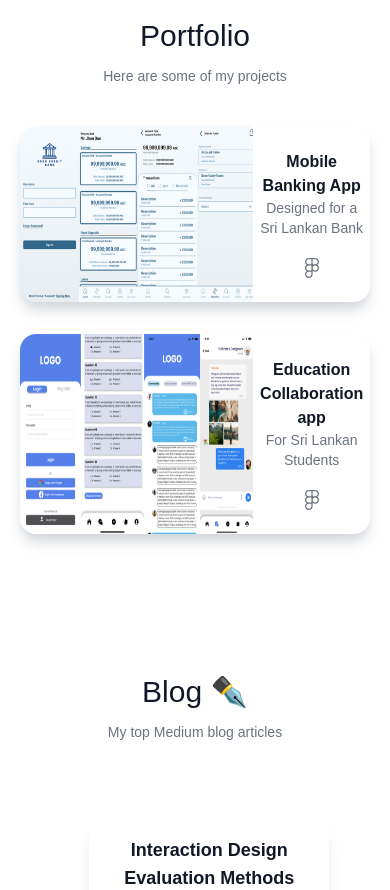
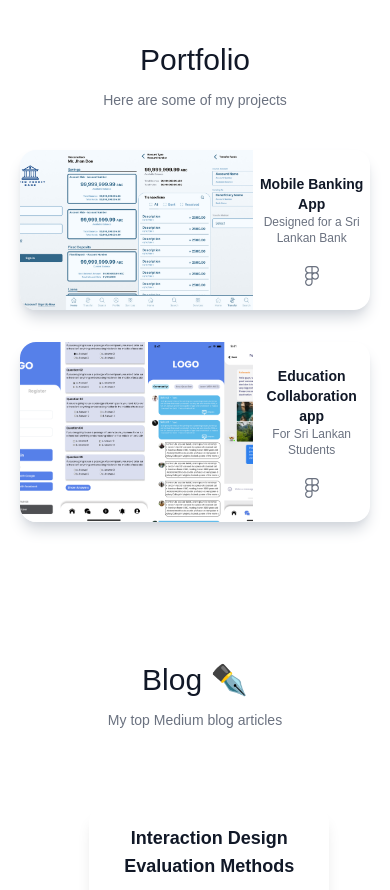
Before and after one commit to maheladissa/maheladissa.github.io, a React (Create React App) app: page / in a window 390 px wide. Shown: the part 2420-3310 px from the top of the page. Built offline with nearby package versions, Linux system fonts and the light colour scheme; the HTML template or start-up script is replaced by a standard one.

Commit message:
Fixed responsiveness issues

```diff
--- a/src/components/Hero.jsx
+++ b/src/components/Hero.jsx
@@ -45,7 +45,7 @@ const Hero = () => {
 
     return (
         <section className={"min-h-screen flex flex-col lg:flex-row justify-start items-center p-5 text-center"}>
-            <div className={"flex flex-col lg:flex-row"}>
+            <div className={"flex flex-col lg:flex-row w-full"}>
                 <div className={"flex flex-col justify-start items-center w-full lg:w-2/3 p-5 order-last lg:order-first"}>
                     <h2 className={"text-5xl font-bold uppercase text-cyan-600"}>Mahela Dissanayake</h2>
                     <h3 className={"py-2 text-2xl"}>Software Engineer</h3>
--- a/src/components/Portfolio.jsx
+++ b/src/components/Portfolio.jsx
@@ -63,11 +63,11 @@ const Portfolio = () => {
 
                     return (
                     <div key={PROJECT.id} className={"max-w-lg flex shadow-lg shadow-gray-300 rounded-2xl overflow-hidden"}>
-                        <img src={PROJECT.image} alt={PROJECT.title} className={"w-2/3"} />
+                        <img src={PROJECT.image} alt={PROJECT.title} className={"w-2/3 object-cover"} />
                         <div className={"flex flex-col items-center justify-evenly p-1 w-1/3"}>
                             <div className={"mt-5"}>
-                                <h3 className={"text-base lg:text-lg font-semibold"}>{PROJECT.title}</h3>
-                                <h4 className={"text-sm lg:text-base text-gray-500"}>{PROJECT.subtitle}</h4>
+                                <h3 className={"text-sm lg:text-lg font-semibold"}>{PROJECT.title}</h3>
+                                <h4 className={"text-xs lg:text-base text-gray-500"}>{PROJECT.subtitle}</h4>
                             </div>
                             <div className={`m-5 flex ${icons.length === 1 ? 'justify-center' : 'justify-between'} w-1/2`}>
                                 {icons}
```
